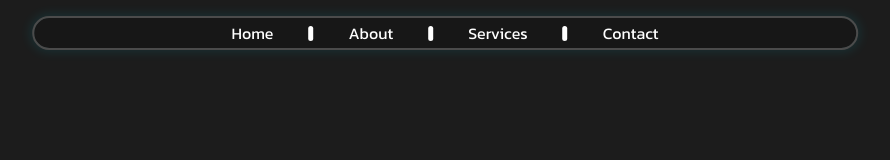
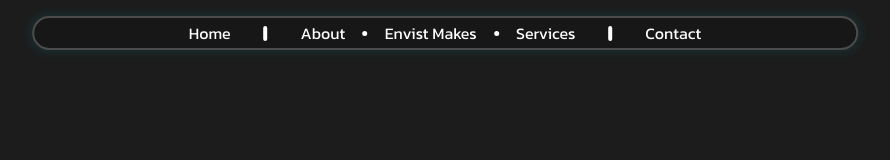
Before and after one commit to TheRealEnvist/Envist-Makes-Website-Revamp, a plain HTML site: page index.html in a window 1280 px wide. Shown: the whole page, without its empty margins (195-1085 px from the left). Drawn offline with Linux system fonts and the light colour scheme.

Commit message:
Added some more navigation bar stuff

```diff
--- a/index.html
+++ b/index.html
@@ -13,7 +13,9 @@
                 <div class="nav-item">Home</div>
                 <div class="nav-item-spacing"></div>
                 <div class="nav-item">About</div>
-                <div class="nav-item-spacing"></div>
+                <div class="nav-item-spacing-tag"></div>
+                <div class="nav-tag">Envist Makes</div>
+                <div class="nav-item-spacing-tag"></div>
                 <div class="nav-item">Services</div>
                 <div class="nav-item-spacing"></div>
                 <div class="nav-item">Contact</div>
--- a/style.css
+++ b/style.css
@@ -36,7 +36,7 @@ body{
     top: 10px;
     width: 65%;
     height: 30px;
-    position: absolute;
+    position: relative;
     border-radius: 50px;
     transform: translateX(-50%);
     z-index: 1;
@@ -46,13 +46,20 @@ body{
 
 }
 
+.nav-tag {
+    position: relative; /* Position relative to use absolute positioning for the pseudo-element */
+    color: #fff; /* Text color */
+    text-decoration: none; /* Remove underline */
+    margin: 0 2%; /* Add horizontal spacing between items */
+    transition: color 0.3s; /* Smooth transition for text color */
+    font-family: 'Kanit', sans-serif;
+}
+
 .nav-item {
     position: relative; /* Position relative to use absolute positioning for the pseudo-element */
     color: #fff; /* Text color */
     text-decoration: none; /* Remove underline */
-    padding: 10px 15px; /* Space inside items */
-    margin: 0 10px; /* Add horizontal spacing between items */
-    border-radius: 30px; /* Rounded corners for items */
+    margin: 0 2%; /* Add horizontal spacing between items */
     transition: color 0.3s; /* Smooth transition for text color */
     font-family: 'Kanit', sans-serif;
 }
@@ -61,7 +68,7 @@ body{
     content: ""; /* Required for the pseudo-element */
     position: absolute; /* Positioning relative to the nav item */
     left: 50%; /* Start from the center */
-    bottom: 5px; /* Align to the bottom */
+    bottom: -5px; /* Align to the bottom */
     width: 0; /* Initial width (0 to start hidden) */
     height: 2px; /* Height of the underline */
     background-color: #00bcd4; /* Color of the underline */
@@ -80,9 +87,17 @@ body{
 .nav-item-spacing{
     position: relative; /* Position relative to use absolute positioning for the pseudo-element */
     background-color: #fff;
-    margin: 0 10px; /* Add horizontal spacing between items */
-    border-radius: 30px; /* Rounded corners for items */
+    margin: 0 2%; /* Add horizontal spacing between items */
+    border-radius: 5px; /* Rounded corners for items */
     height: 15px;
+    width: .5%;
+}
+.nav-item-spacing-tag{
+    position: relative; /* Position relative to use absolute positioning for the pseudo-element */
+    background-color: #fff;
+    margin: 0 .1%; /* Add horizontal spacing between items */
+    border-radius: 5px; /* Rounded corners for items */
+    height: 5px;
     width: 5px;
 }
 
```
